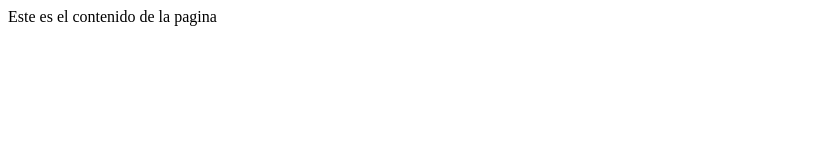
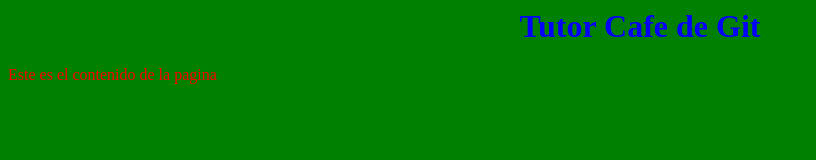
Before and after one commit to gvillamil/TutorcafeP, a plain HTML site: page index.html in a window 1280 px wide. Shown: the whole page, without its empty margins (0-816 px from the left). Drawn offline with Linux system fonts and the light colour scheme.

Commit message:
Se agregaron estilos

```diff
--- /dev/null
+++ b/css/estilos.css
@@ -0,0 +1,7 @@
+body{
+  background-color: green;
+  color: red;
+}
+h1{
+  color:blue;
+}
--- a/index.html
+++ b/index.html
@@ -1,8 +1,10 @@
 <HTML>
   <HEAD>
     <TITLE>Mejores Practicas para git y github</TITLE>
+    <link rel="stylesheet" href="./css/estilos.css">
   </HEAD>
   <BODY>
+    <center><h1> Tutor Cafe de Git</h1></center>
     <p>Este es el contenido de la pagina</p>
   </BODY>
 </HTML
```
